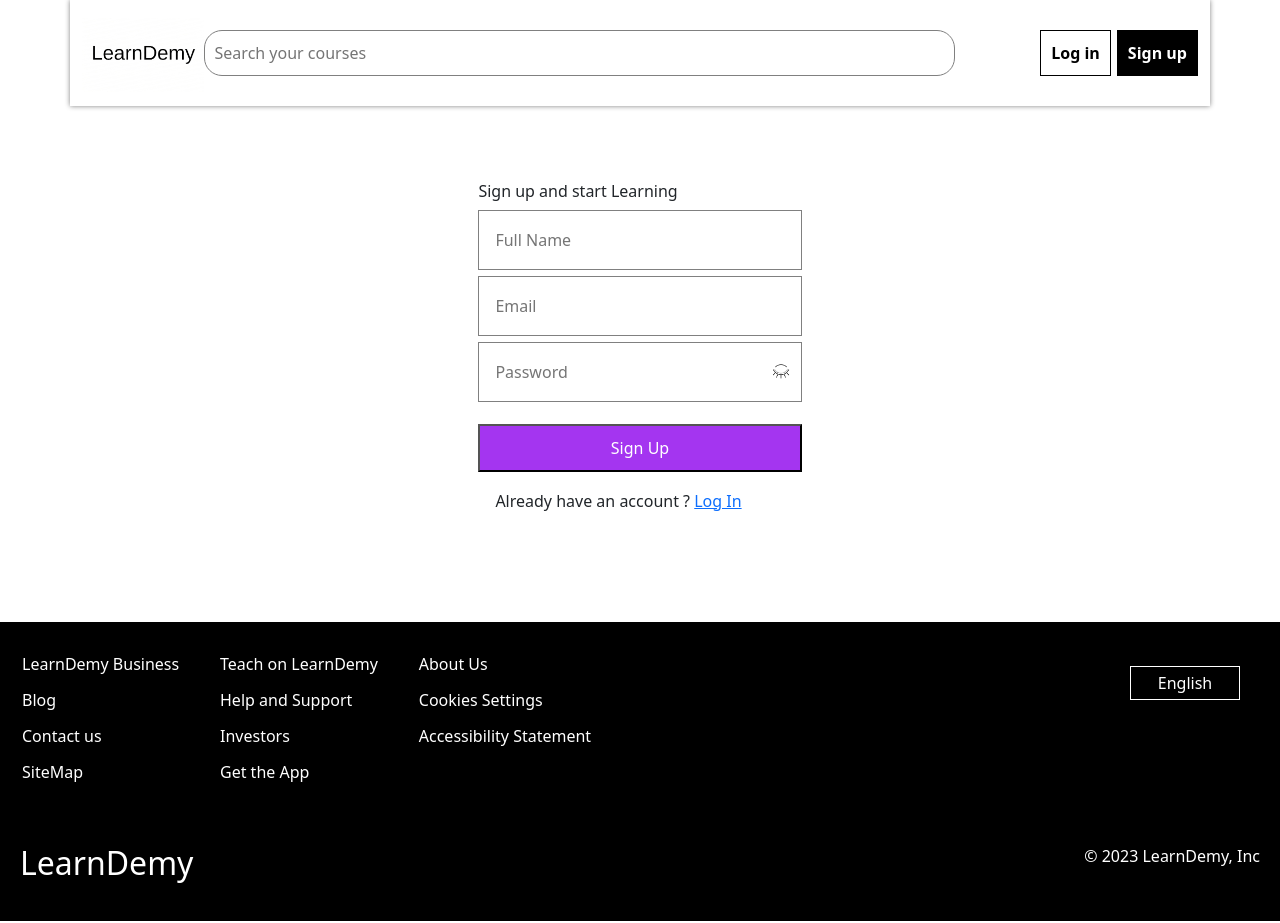
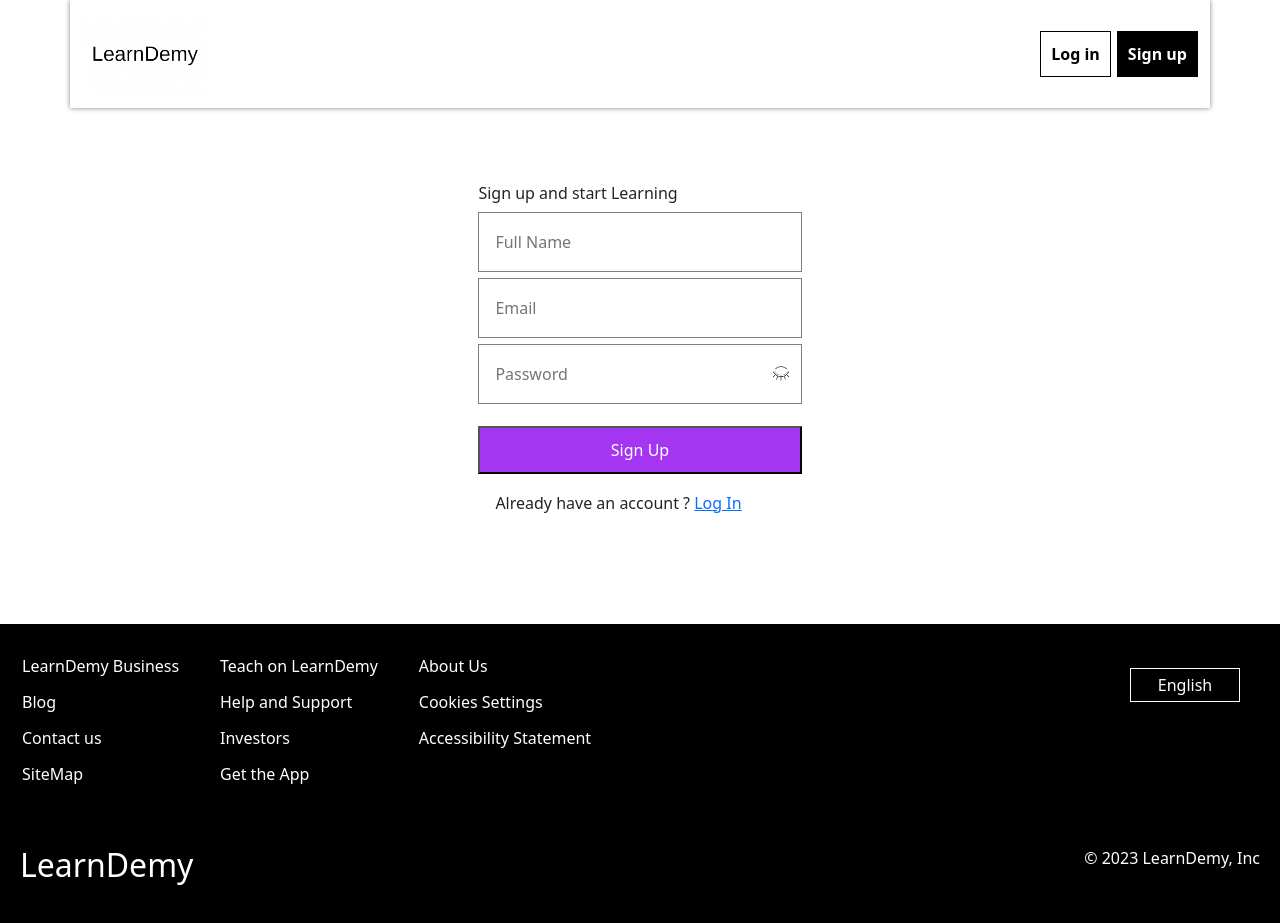
Before and after one commit to PratikTomar/Learndemy-Deploy, a React (Create React App) app in the folder client/: page /signup in a window 1280 px wide. Built offline with nearby package versions, Linux system fonts and the light colour scheme.

Commit message:
search courses removed during auth

```diff
--- a/client/src/components/common/header/header.css
+++ b/client/src/components/common/header/header.css
@@ -3,32 +3,39 @@
   padding: 14px 21px 14px 26px;
   box-shadow: 0 0px 5px grey;
 }
+
 .title {
   flex: 1;
   margin: 0;
   text-decoration: none;
   color: black;
 }
+
 .buttons-container {
   flex: 2;
   display: flex;
   justify-content: flex-end;
 }
-  .header-items, .header-text {
+
+.header-items,
+.header-text {
   margin: auto 10px;
 }
+
 .user-name {
   padding: 4px;
   border-radius: 14px;
   color: white;
   background-color: rgb(7, 35, 61);
 }
+
 .model-container {
   position: absolute;
   top: 54px;
   right: 40px;
   z-index: 100;
 }
+
 .cart-count-container {
   position: absolute;
   top: 11px;
@@ -38,10 +45,12 @@
   width: 22px;
   margin: 0 10px;
 }
+
 .cart-count {
   margin: 0 auto;
   width: fit-content;
 }
+
 .cart-url {
   color: white;
   text-decoration: none;
@@ -57,5 +66,5 @@
 }
 
 .title img {
- width: 100%;
+  width: 125px;
 }
--- a/client/src/components/common/header/searchBar.component.tsx
+++ b/client/src/components/common/header/searchBar.component.tsx
@@ -10,9 +10,10 @@ const SearchBar = () => {
   const [inputValue, setInputValue] = useState("");
   const dispatch = useDispatch();
   const courses = useSelector((state: RootState) => state.courses);
+
   useEffect(() => {
-    let coursesSearched: CourseModel[] =[];
-    coursesSearched=courses?.courses.filter(
+    let coursesSearched: CourseModel[] = [];
+    coursesSearched = courses?.courses.filter(
       (item: CourseModel) =>
         item.title.toLowerCase().includes(inputValue.toLowerCase())
     );
@@ -21,18 +22,22 @@ const SearchBar = () => {
 
   }, [inputValue, courses]);
 
-  const handleInputChange  = (e: any) => {
+  const handleInputChange = (e: any) => {
     setInputValue(e.target.value);
   };
 
   return (
+    <>
+      {courses.courses.length > 1 && (
         <input
           className="search-bar"
           type="text"
           value={inputValue}
           placeholder="Search your courses"
-      onChange={handleInputChange }
+          onChange={handleInputChange}
         />
+      )}
+    </>
   );
 }
 
```
Lines whose indentation alone changed are shown as unchanged.
